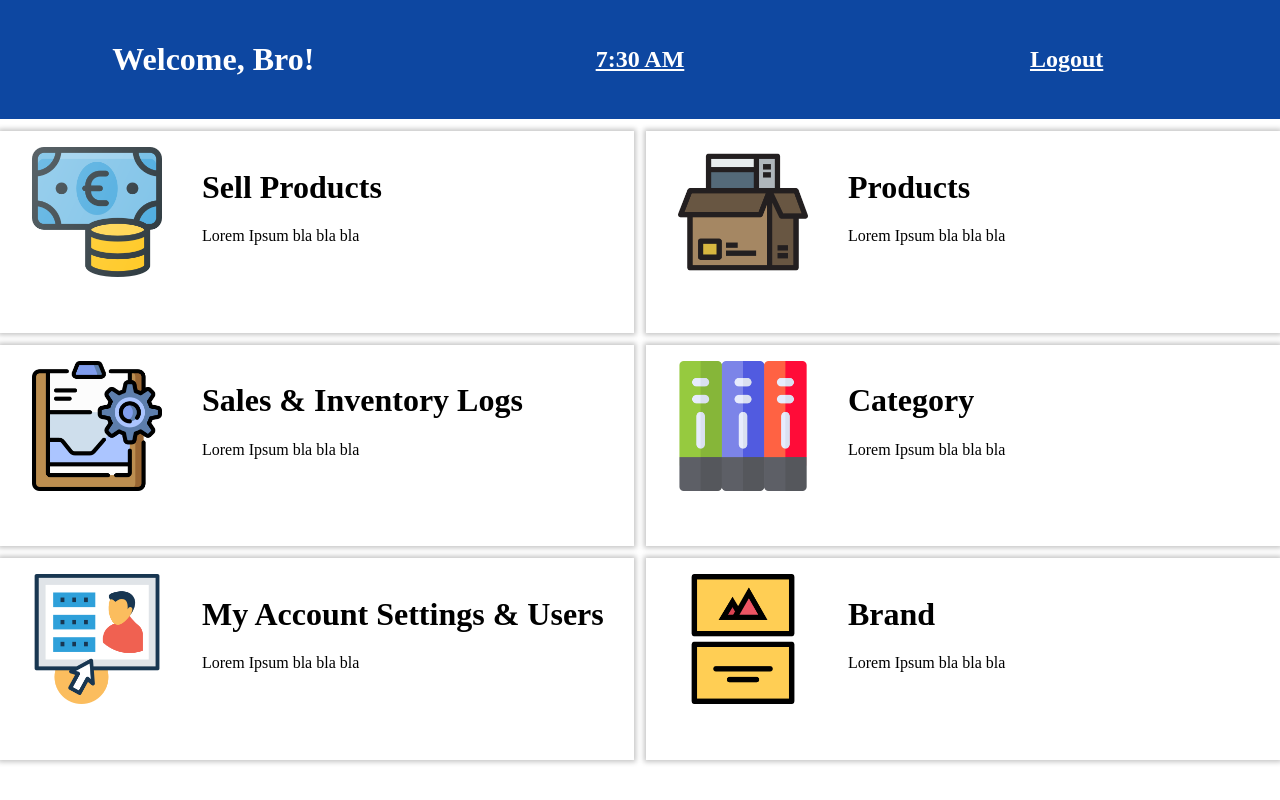
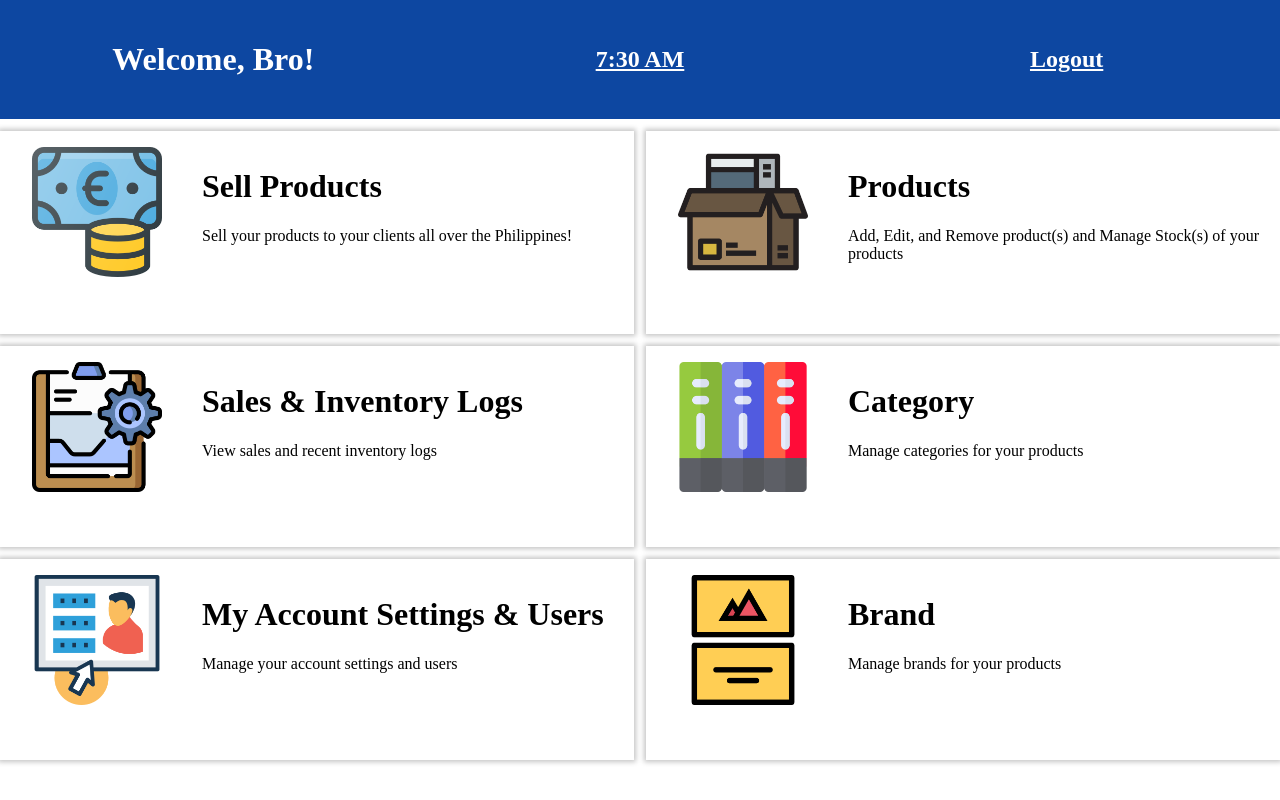
Before and after one commit to jonathanfrancisco/Inventory-Management-System, a PHP site: page /home.php in a window 1280 px wide. Run offline with PHP 8.4, Linux system fonts and the light colour scheme.

Commit message:
Update description

```diff
--- a/home.php
+++ b/home.php
@@ -19,7 +19,7 @@
         <img src="assets/images/sell.png">
         <div class="home__tile__description">
             <h1>Sell Products</h1>
-            <p>Lorem Ipsum bla bla bla</p>
+            <p>Sell your products to your clients all over the Philippines!</p>
         </div>
     </a>
 
@@ -27,35 +27,35 @@
         <img src="assets/images/products.png">
         <div class="home__tile__description">
             <h1>Products</h1>
-            <p>Lorem Ipsum bla bla bla</p>
+            <p>Add, Edit, and Remove product(s) and Manage Stock(s) of your products</p>
         </div>
     </a>
     <a href="sales-inventory.php" class="home__tile">
         <img src="assets/images/logs.png">
         <div class="home__tile__description">
             <h1>Sales & Inventory Logs</h1>
-            <p>Lorem Ipsum bla bla bla</p>
+            <p>View sales and recent inventory logs</p>
         </div>
     </a>
     <a href="category.php" class="home__tile">
         <img src="assets/images/category.png">
         <div class="home__tile__description">
             <h1>Category</h1>
-            <p>Lorem Ipsum bla bla bla</p>
+            <p>Manage categories for your products</p>
         </div>
     </a>
     <a href="settings-users.php" class="home__tile">
         <img src="assets/images/users.png">
         <div class="home__tile__description">
             <h1>My Account Settings & Users</h1>
-            <p>Lorem Ipsum bla bla bla</p>
+            <p>Manage your account settings and users</p>
         </div>
     </a>
     <a href="brand.php" class="home__tile">
         <img src="assets/images/brand.png">
         <div class="home__tile__description">
             <h1>Brand</h1>
-            <p>Lorem Ipsum bla bla bla</p>
+            <p>Manage brands for your products</p>
         </div>
     </a>
 
```
